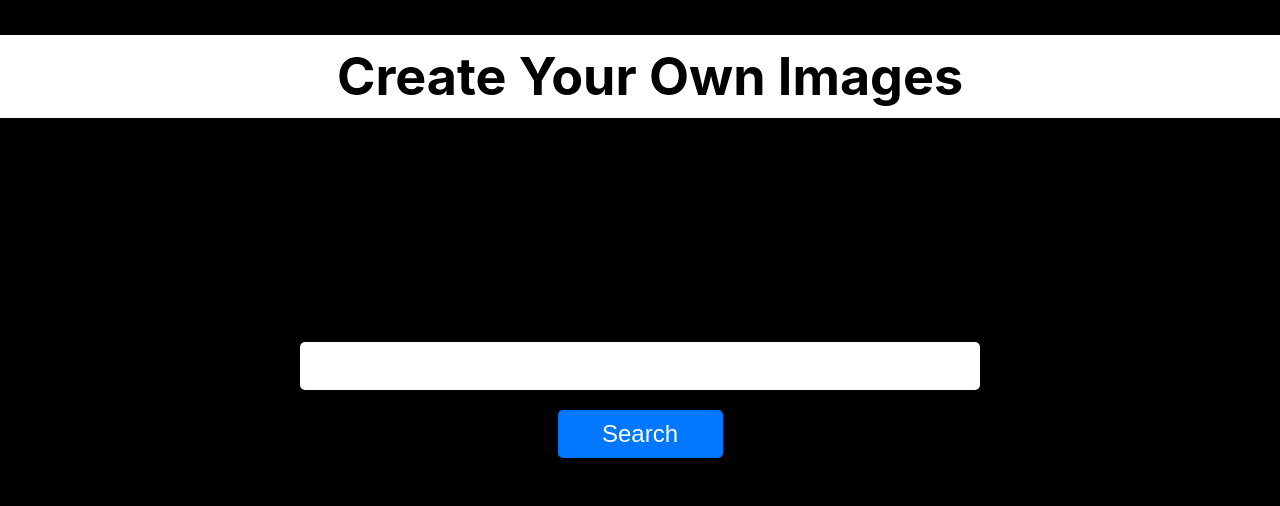
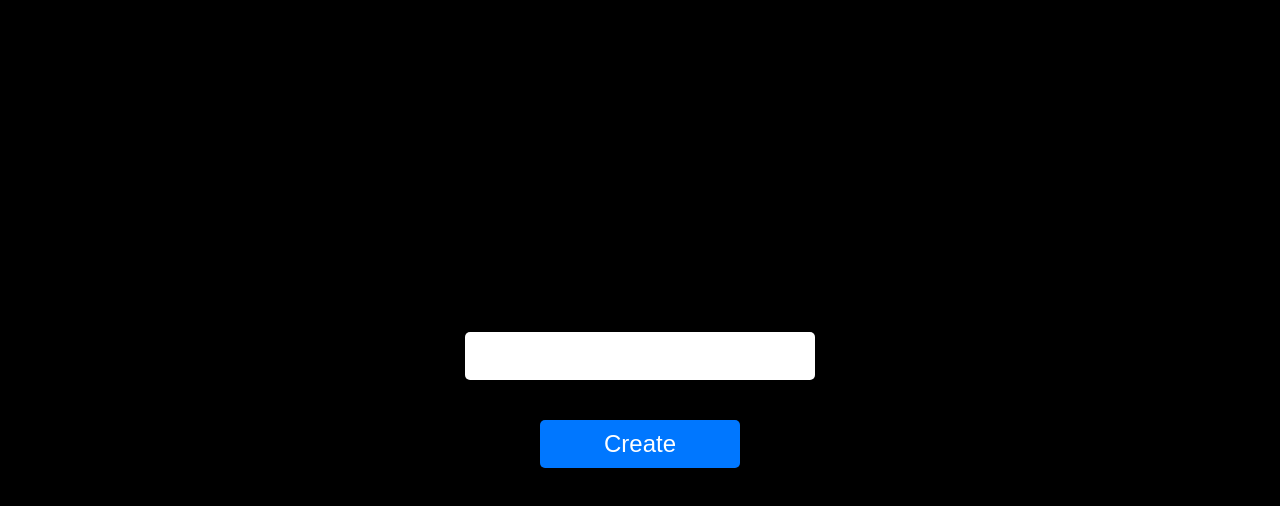
Before and after one commit to typeveron/img_maker, a React (Create React App) app: page / in a window 1280 px wide. Shown: the top 506 px of the page. Built offline with nearby package versions, Linux system fonts and the light colour scheme.

Commit message:
changed my project less text

```diff
--- a/package.json
+++ b/package.json
@@ -2,7 +2,7 @@
   "name": "imgmaker",
   "version": "0.1.0",
   "private": true,
-  "proxy": "http://localhost:3001",
+  "proxy": "http://localhost:4000/",
   "dependencies": {
     "@testing-library/jest-dom": "^5.16.5",
     "@testing-library/react": "^13.4.0",
--- a/src/App.css
+++ b/src/App.css
@@ -36,15 +36,3 @@
     transform: rotate(360deg);
   }
 }
-
-h1 {
-  position: fixed;
-  top: 0;
-  left: 0;
-  color: black;
-  width: 100%;
-  background-color: white;
-  text-align: center;
-  padding: 10px;
-  box-shadow: 0 0 10px rgba(0, 0, 0, 0.2);
-}
--- a/src/App.tsx
+++ b/src/App.tsx
@@ -10,7 +10,6 @@ function App() {
   return (
     <div className="App">
       <header className="App-header">
-      <h1>Create Your Own Images</h1>
       <SearchBar />
       </header>
     </div>
--- a/src/Searchbar.tsx
+++ b/src/Searchbar.tsx
@@ -35,7 +35,7 @@ const generateId = (): string => {
     return (
       <div className="search-bar-container">
         <input type="text" value={searchTerm} onChange={(e) => setSearchTerm(e.target.value)} />
-        <button onClick={handleSearch}>Search</button>
+        <button onClick={handleSearch}>Create</button>
         <ul>
           {searchResults.map(result => (
             <li key={generateId()}>
--- a/src/searchbar.css
+++ b/src/searchbar.css
@@ -1,3 +1,54 @@
+.App {
+  text-align: center;
+}
+
+.App-logo {
+  height: 40vmin;
+  pointer-events: none;
+}
+
+@media (prefers-reduced-motion: no-preference) {
+  .App-logo {
+    animation: App-logo-spin infinite 20s linear;
+  }
+}
+
+.App-header {
+  background-color: #000000;
+  min-height: 100vh;
+  display: flex;
+  flex-direction: column;
+  align-items: center;
+  justify-content: center;
+  font-size: calc(10px + 2vmin);
+  color: white;
+}
+
+.App-link {
+  color: #61dafb;
+}
+
+@keyframes App-logo-spin {
+  from {
+    transform: rotate(0deg);
+  }
+  to {
+    transform: rotate(360deg);
+  }
+}
+
+h2 {
+  position: fixed;
+  top: 0;
+  left: 0;
+  color: black;
+  width: 100%;
+  background-color: white;
+  text-align: center;
+  padding: 10px;
+  box-shadow: 0 0 10px rgba(0, 0, 0, 0.2);
+}
+
 .search-bar-container {
   display: flex;
   flex-direction: column;
@@ -12,7 +63,8 @@
   border-radius: 5px;
   border: none;
   margin-bottom: 20px;
-    width: 200%; /* Add this line to make the input field wider */
+  width: 100%;
+  max-width: 500px;
 }
 
 button {
@@ -23,8 +75,9 @@
   border-radius: 5px;
   border: none;
   cursor: pointer;
-    width: 50%; /* Add this line to make the button wider */
-    max-width: 200px; /* Add this line to limit the button's maximum width */
+  width: 100%;
+  max-width: 200px;
+  margin-top: 20px;
 }
 
 ul {
```
Also changed, not shown: 1 other file (tests, documents, lock files or other folders). Lines whose indentation alone changed are shown as unchanged.
